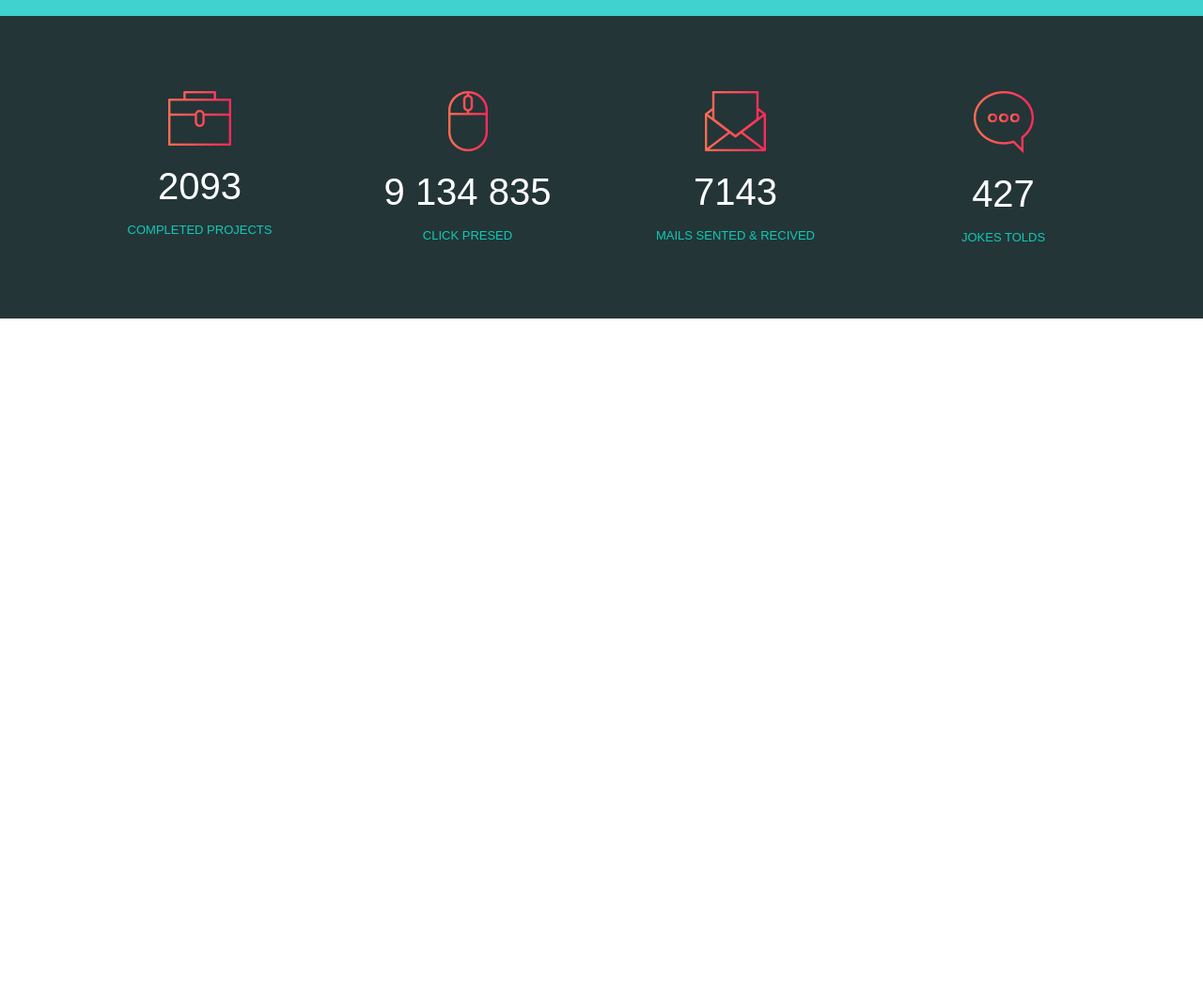
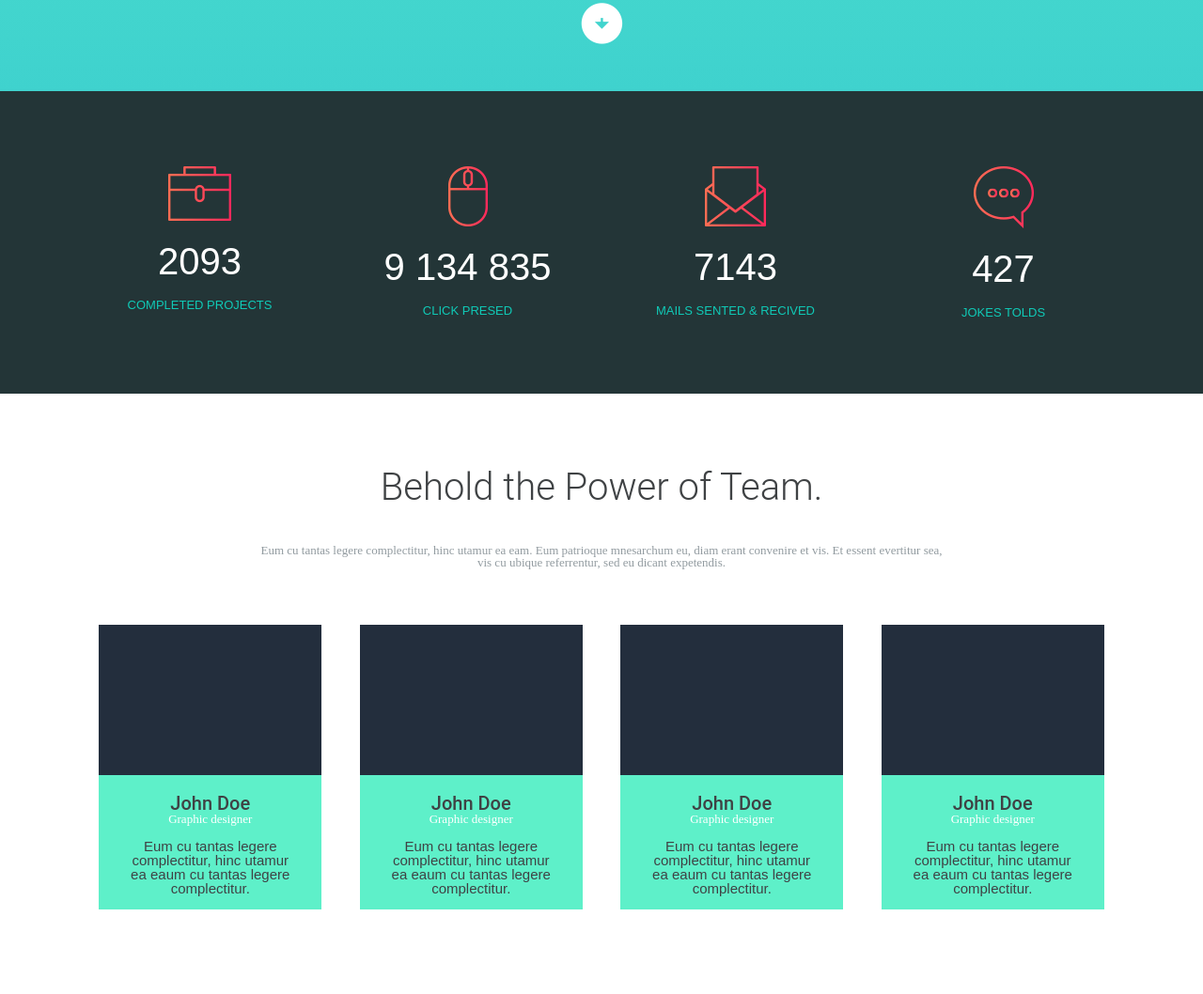
Before and after one commit to HomsVO/Zoom, a plain HTML site: page index.html in a window 1280 px wide. Shown: the part 3993-5051 px from the top of the page at 94% size. Before the commit the page ends 4332 px from the top, so only its background shows below. Drawn offline with nearby package versions, Linux system fonts and the light colour scheme.

Commit message:
team section

```diff
--- a/index.html
+++ b/index.html
@@ -447,5 +447,40 @@
 			</div>
 		</div>
 	</section>
+	<section class="team">
+		<div class="container">
+			<div class="row">
+				<div class="col-md-8 offset-md-2">
+					<h2>Behold the Power of Team.</h2>
+					<p>Eum cu tantas legere complectitur, hinc utamur ea eam. Eum patrioque mnesarchum eu, diam erant convenire et vis. Et essent evertitur sea, vis cu ubique referrentur, sed eu dicant expetendis.</p>
+				</div>
+			</div>
+			<div class="team__blocks">
+				<div class="team__block">
+					<div class="img"></div>
+					<h3>John Doe</h3>
+					<h4>Graphic designer</h4>
+					<p>Eum cu tantas legere complectitur, hinc utamur ea eaum cu tantas legere complectitur.</p>
+				</div>
+				<div class="team__block">
+					<div class="img"></div>
+					<h3>John Doe</h3>
+					<h4>Graphic designer</h4>
+					<p>Eum cu tantas legere complectitur, hinc utamur ea eaum cu tantas legere complectitur.</p>
+				</div>
+				<div class="team__block">
+					<div class="img"></div>
+					<h3>John Doe</h3>
+					<h4>Graphic designer</h4>
+					<p>Eum cu tantas legere complectitur, hinc utamur ea eaum cu tantas legere complectitur.</p>
+				</div>
+				<div class="team__block">
+					<div class="img"></div>
+					<h3>John Doe</h3>
+					<h4>Graphic designer</h4>
+					<p>Eum cu tantas legere complectitur, hinc utamur ea eaum cu tantas legere complectitur.</p>
+				</div>
+			</div>
+	</section>
 </body>
 </html>
--- a/src/less/hero.less
+++ b/src/less/hero.less
@@ -1,7 +1,7 @@
 .hero{
 	font-family: 'Roboto Light',Arial,sans-serif;
 	text-align: center;
-	height: 590px;
+	height: 670px;
 	background: linear-gradient(to bottom, #6dffc6, #3fd2ce);
 	h1{
 		padding-top: 200px;
--- a/src/less/style.less
+++ b/src/less/style.less
@@ -6,4 +6,5 @@
 @import 'phone-add.less';
 @import 'portfolio.less';
 @import 'stats.less';
+@import 'team.less';
 @import 'some-classes.less';
--- /dev/null
+++ b/src/less/team.less
@@ -0,0 +1,61 @@
+.team{
+	text-align: center;
+	background: #fff;
+	padding: 0 0 90px 0 ;
+	max-height: 680px;
+	h2{
+		font-size: 40px;
+		color: #3f4244;
+		font-family: 'Roboto Light',Arial,sans-serif;
+		padding: 80px 0 40px;
+	}
+	p{
+		color: #929ba0;
+		font-size: 13px;
+	}
+	img{
+		top: 3px;
+		position: relative;
+		margin-top:120px;
+		padding-bottom: 0;
+		max-width: 100%;
+		height: auto;
+	}
+
+}
+
+.team__blocks{
+	display: flex;
+	justify-content: space-around;
+	flex-wrap: wrap;
+	min-height: 300px;
+	text-align: center;
+	margin-top: 30px;
+}
+.team__block{
+	text-align: center;
+	background-color: #5ef0c9;
+    width: 237px;
+    margin: 30px 20px 0 20px;
+	.img{
+		width: 100%;
+		height: 160px;
+		background-color: #232e3d;
+	}
+	h3{
+		padding: 20px 0 0 0;
+		font-family: 'Roboto Medium',Arial,sans-serif;
+		font-size: 20px;
+		color: #3f4244;
+	}
+	p{
+		font-family: 'Roboto Regular',Arial,sans-serif;
+		color: #3f4244;
+		font-size: 15px;
+		padding: 15px 30px;
+	}
+	h4{
+		font-size: 13px;
+		color: #fff;
+	}
+}
```
Also changed, not shown: css/hero.css, css/style.css, css/team.css (added).
